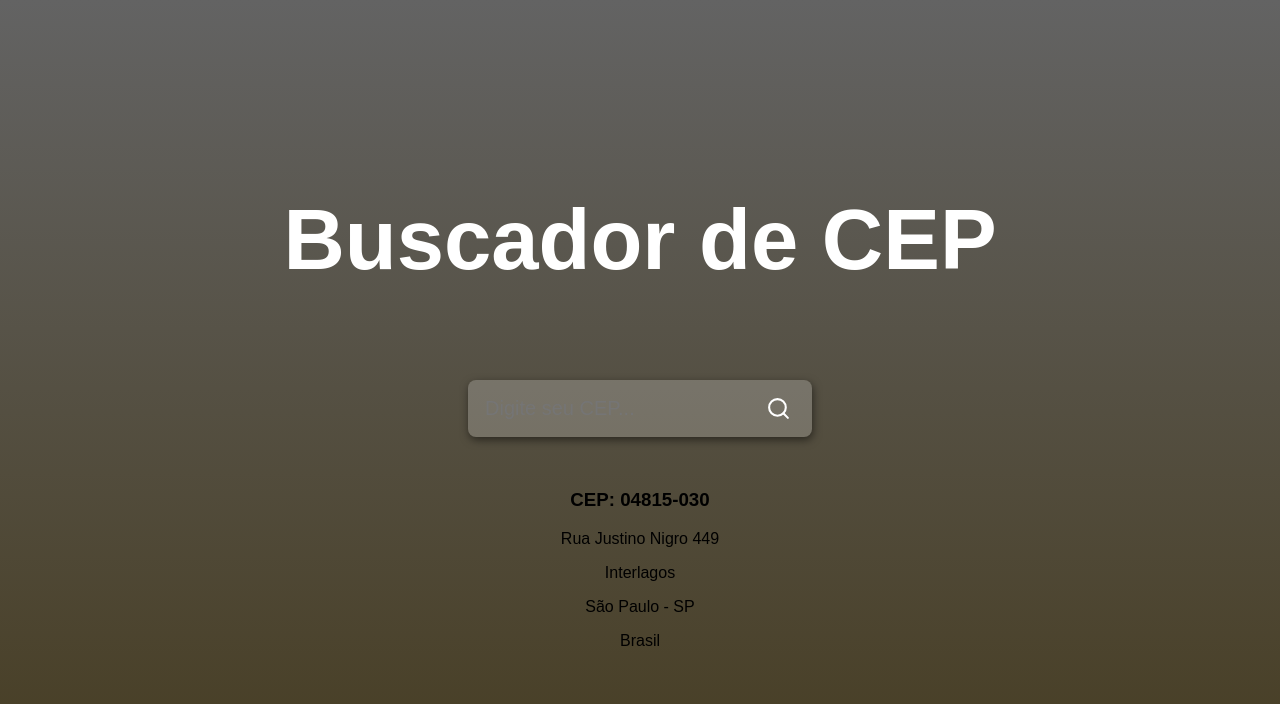
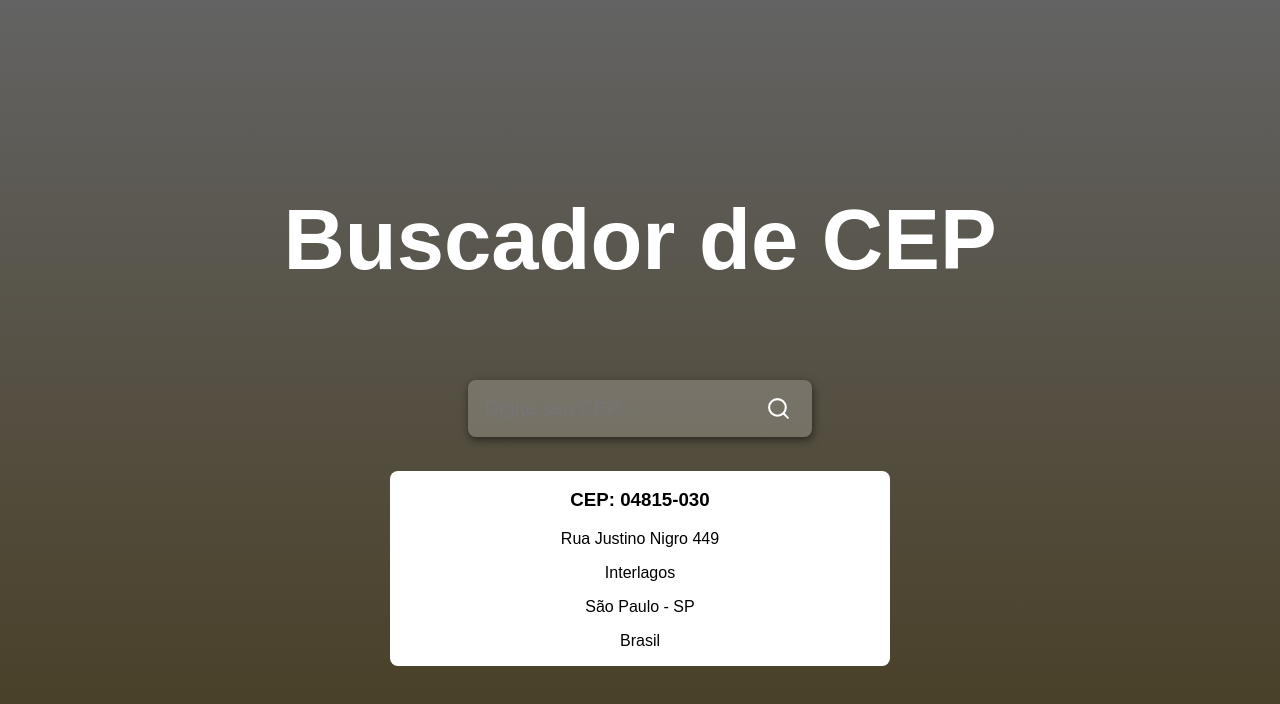
Before and after one commit to joaov1ct0r/react-cep, a React (Create React App) app: page / in a window 1280 px wide. Shown: the top 704 px of the page. Built offline with nearby package versions, Linux system fonts and the light colour scheme.

Commit message:
style applied to div info-container

```diff
--- a/src/App.css
+++ b/src/App.css
@@ -40,3 +40,9 @@
     align-items: center;
     cursor: pointer;
 }
+
+.info-container {
+    background-color: white;
+    width: 500px;
+    border-radius: 8px;
+}
```
